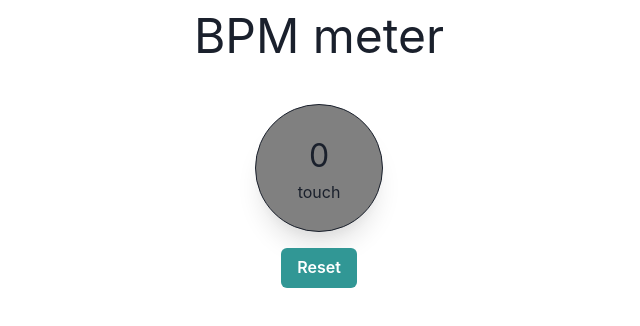
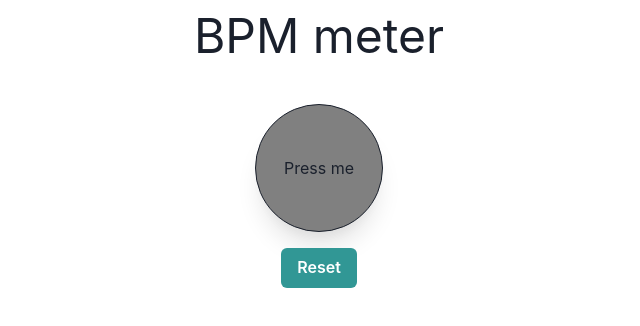
Before and after one commit to sntmsc/music-tools, a React (Create React App) app: page / in a window 1280 px wide. Shown: the top 326 px of the page, without its empty margins (321-961 px from the left). Built offline with nearby package versions, Linux system fonts and the light colour scheme.

Commit message:
fix logic for bpm meter

```diff
--- a/src/App.js
+++ b/src/App.js
@@ -5,33 +5,45 @@ import { Text, Flex, Button } from '@chakra-ui/react'
 
 const Bpm = () => {
 const [average, setAverage] = useState(0);
-  let initTime = 0;
+const [initTime, setInitTime] = useState({
+  time: 0,
+  acc:0
+});
+
   let currentTime = 0;
-  let acc = 0;
   let duration = 0;
 
   const handleClick = () => {
-    if(acc === 0){
-      initTime = new Date().getTime();
+
+    if(initTime.acc === 0){
+      setInitTime({...initTime,
+        time: new Date().getTime(),
+        acc:initTime.acc+1});
+
+    }
+    else{
+      setInitTime({...initTime,
+        acc: initTime.acc+1});
     }
 
     currentTime = new Date().getTime();
-    duration = (currentTime - initTime)/1000;
+    duration = (currentTime - initTime.time)/1000;
 
-    if(duration !== 0) setAverage((acc * 60 / duration).toFixed(2));
+    if(duration !== 0) setAverage((initTime.acc * 60 / duration).toFixed(1));
 
-    acc += 1;
-    console.log(average);
+    console.log(initTime.acc)
 
   }
 
   const Reset = () =>{
 
-     initTime = 0;
      currentTime = 0;
-     acc = 0;
      duration = 0;
      setAverage(0);
+     setInitTime({
+      time: 0,
+      acc:0
+    });
   }
 
   return(
@@ -41,7 +53,8 @@ const [average, setAverage] = useState(0);
     align='center'
     direction='column'>
       <Text
-      fontSize='3em'>
+      fontSize='3em'
+      userSelect = 'none'>
         BPM meter
       </Text>
       <Flex
@@ -58,12 +71,9 @@ const [average, setAverage] = useState(0);
       align='center'
       onClick={handleClick}>
       <Text
-      fontSize='2em'>
-        {average}
-      </Text>
-      <Text
-      fontSize='1em'>
-        touch
+      fontSize={initTime.acc === 0 ? '1em' : '2em'}
+      userSelect = 'none'>
+        {initTime.acc === 0 ? 'Press me' : average}
       </Text>
       </Flex>
       <Button
```
